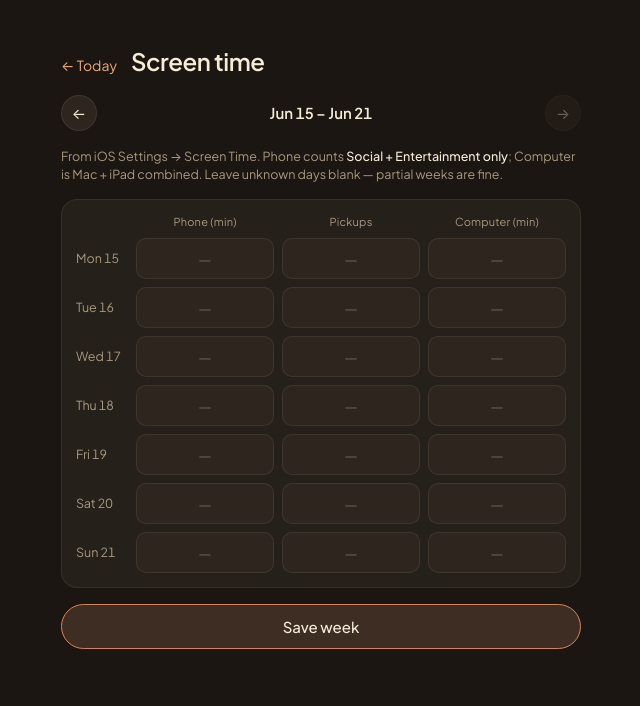
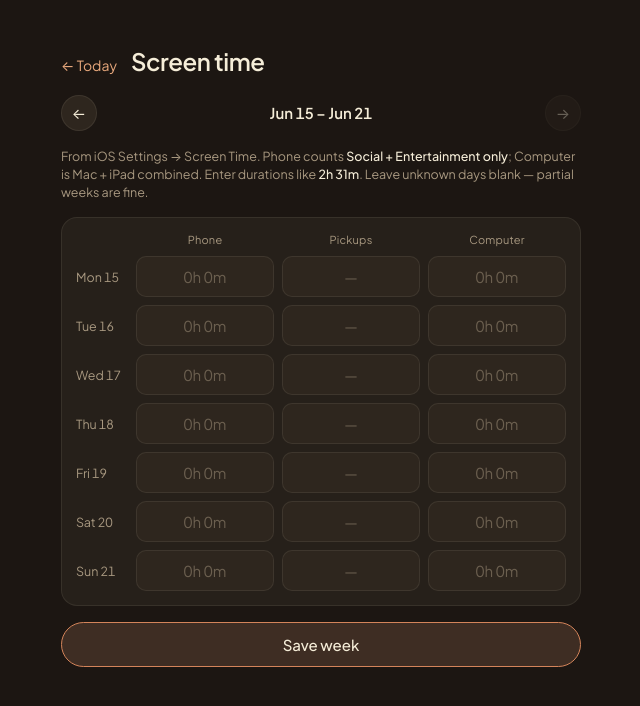
Before and after one commit to lindenkurtz/ember-personal-journal, a React (Vite) app: page /screentime in a window 1280 px wide. Shown: the top 706 px of the page, without its empty margins (319-959 px from the left). Built offline with nearby package versions, Linux system fonts and the light colour scheme; no server answers; the database is empty.

Commit message:
allowed different time inputs for screen time

```diff
--- a/src/pages/ScreenTime.tsx
+++ b/src/pages/ScreenTime.tsx
@@ -8,11 +8,39 @@ import './ScreenTime.css'
 type CellKey = 'phone' | 'pickups' | 'computer'
 type Grid = Record<string, Record<CellKey, string>>
 
+const DURATION_KEYS: CellKey[] = ['phone', 'computer']
+
 const COLS: { key: CellKey; label: string }[] = [
-  { key: 'phone', label: 'Phone (min)' },
+  { key: 'phone', label: 'Phone' },
   { key: 'pickups', label: 'Pickups' },
-  { key: 'computer', label: 'Computer (min)' }
+  { key: 'computer', label: 'Computer' }
 ]
+
+/** Total minutes -> "2h 31m" to match how iOS Settings > Screen Time displays it. */
+function formatDuration(totalMinutes: number): string {
+  const h = Math.floor(totalMinutes / 60)
+  const m = totalMinutes % 60
+  if (h === 0) return `${m}m`
+  if (m === 0) return `${h}h`
+  return `${h}h ${m}m`
+}
+
+/**
+ * Accepts "2h 31m", "2h31m", "2:31", "2h", "31m", or a bare number (read as
+ * minutes, for quick entry). Returns null for empty/unparseable input.
+ */
+function parseDuration(raw: string): number | null {
+  const s = raw.trim().toLowerCase()
+  if (s === '') return null
+  const colon = s.match(/^(\d+):(\d{1,2})$/)
+  if (colon) return parseInt(colon[1], 10) * 60 + parseInt(colon[2], 10)
+  const hm = s.match(/^(?:(\d+)\s*h)?\s*(?:(\d+)\s*m)?$/)
+  if (hm && (hm[1] !== undefined || hm[2] !== undefined)) {
+    return (hm[1] ? parseInt(hm[1], 10) * 60 : 0) + (hm[2] ? parseInt(hm[2], 10) : 0)
+  }
+  if (/^\d+$/.test(s)) return parseInt(s, 10)
+  return null
+}
 
 /**
  * Weekly batch entry for daily screen-time values, copied from iOS
@@ -45,9 +73,9 @@ export default function ScreenTime() {
         const g = { ...empty }
         for (const r of rows) {
           g[r.date] = {
-            phone: r.phone_minutes != null ? String(r.phone_minutes) : '',
+            phone: r.phone_minutes != null ? formatDuration(r.phone_minutes) : '',
             pickups: r.phone_pickups != null ? String(r.phone_pickups) : '',
-            computer: r.computer_minutes != null ? String(r.computer_minutes) : ''
+            computer: r.computer_minutes != null ? formatDuration(r.computer_minutes) : ''
           }
         }
         setGrid(g)
@@ -58,8 +86,15 @@ export default function ScreenTime() {
   }, [weekStart, days])
 
   function setCell(d: string, key: CellKey, raw: string) {
-    const v = raw.replace(/\D/g, '')
+    const v = DURATION_KEYS.includes(key) ? raw.replace(/[^0-9hm:\s]/gi, '') : raw.replace(/\D/g, '')
     setGrid((g) => ({ ...g, [d]: { ...g[d], [key]: v } }))
+  }
+
+  function normalizeCell(d: string, key: CellKey) {
+    if (!DURATION_KEYS.includes(key)) return
+    const mins = parseDuration(grid[d]?.[key] ?? '')
+    if (mins == null) return
+    setGrid((g) => ({ ...g, [d]: { ...g[d], [key]: formatDuration(mins) } }))
   }
 
   async function save() {
@@ -71,12 +106,12 @@ export default function ScreenTime() {
         const c = grid[d]
         // All-blank days are skipped entirely — no data must stay "no row",
         // not a row of nulls.
-        if (!c || (c.phone === '' && c.pickups === '' && c.computer === '')) continue
+        if (!c || (c.phone.trim() === '' && c.pickups.trim() === '' && c.computer.trim() === '')) continue
         patches.push({
           date: d,
-          phone_minutes: c.phone === '' ? null : parseInt(c.phone, 10),
-          phone_pickups: c.pickups === '' ? null : parseInt(c.pickups, 10),
-          computer_minutes: c.computer === '' ? null : parseInt(c.computer, 10)
+          phone_minutes: parseDuration(c.phone),
+          phone_pickups: c.pickups.trim() === '' ? null : parseInt(c.pickups, 10),
+          computer_minutes: parseDuration(c.computer)
         })
       }
       await upsertScreenTimeDays(patches)
@@ -120,8 +155,9 @@ export default function ScreenTime() {
 
       <p className="st__hint">
         From iOS Settings → Screen Time. Phone counts <strong>Social +
-        Entertainment only</strong>; Computer is Mac + iPad combined. Leave
-        unknown days blank — partial weeks are fine.
+        Entertainment only</strong>; Computer is Mac + iPad combined. Enter
+        durations like <strong>2h 31m</strong>. Leave unknown days blank —
+        partial weeks are fine.
       </p>
 
       <div className="st__grid">
@@ -138,12 +174,13 @@ export default function ScreenTime() {
               <input
                 key={c.key}
                 className="st__cell"
-                inputMode="numeric"
-                pattern="[0-9]*"
-                placeholder="—"
+                inputMode={DURATION_KEYS.includes(c.key) ? 'text' : 'numeric'}
+                pattern={DURATION_KEYS.includes(c.key) ? undefined : '[0-9]*'}
+                placeholder={DURATION_KEYS.includes(c.key) ? '0h 0m' : '—'}
                 aria-label={`${format(parseISO(d), 'EEEE, MMM d')} — ${c.label}`}
                 value={grid[d]?.[c.key] ?? ''}
                 onChange={(ev) => setCell(d, c.key, ev.target.value)}
+                onBlur={() => normalizeCell(d, c.key)}
                 disabled={loading}
               />
             ))}
```
